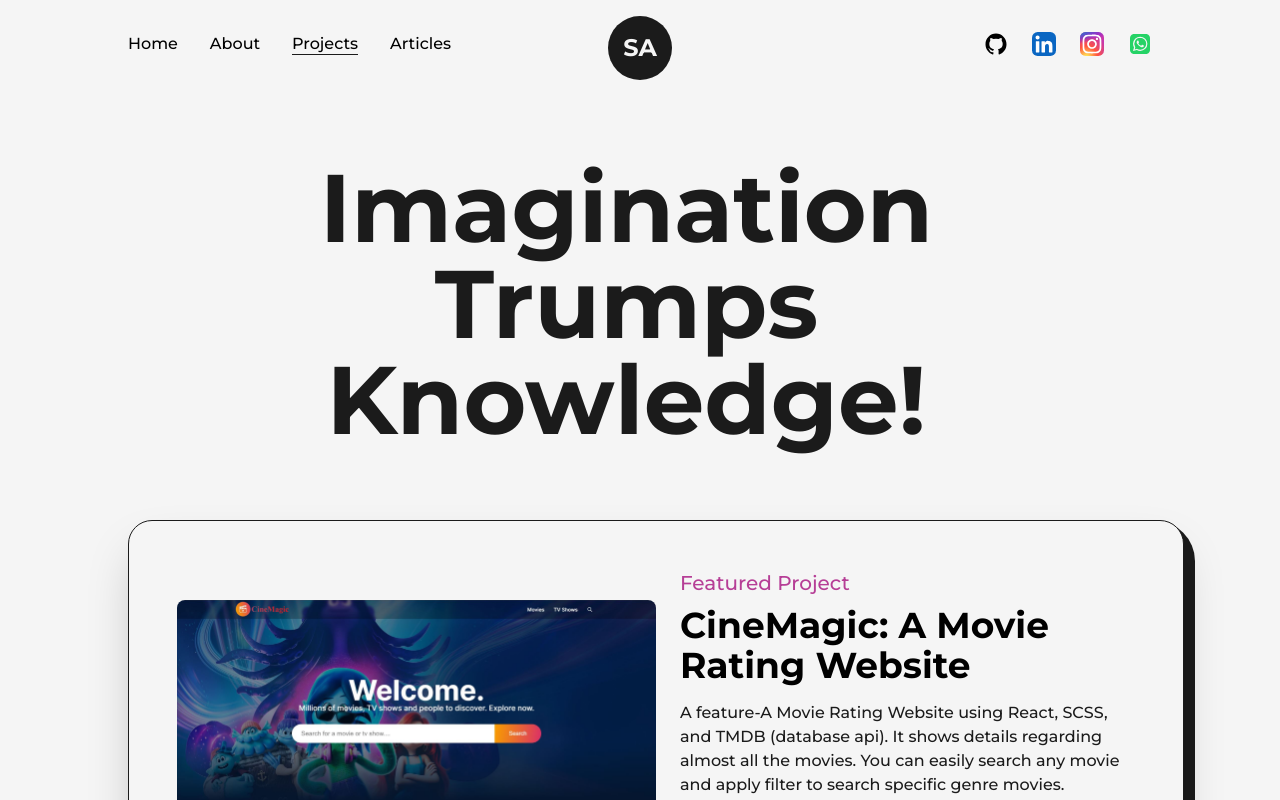
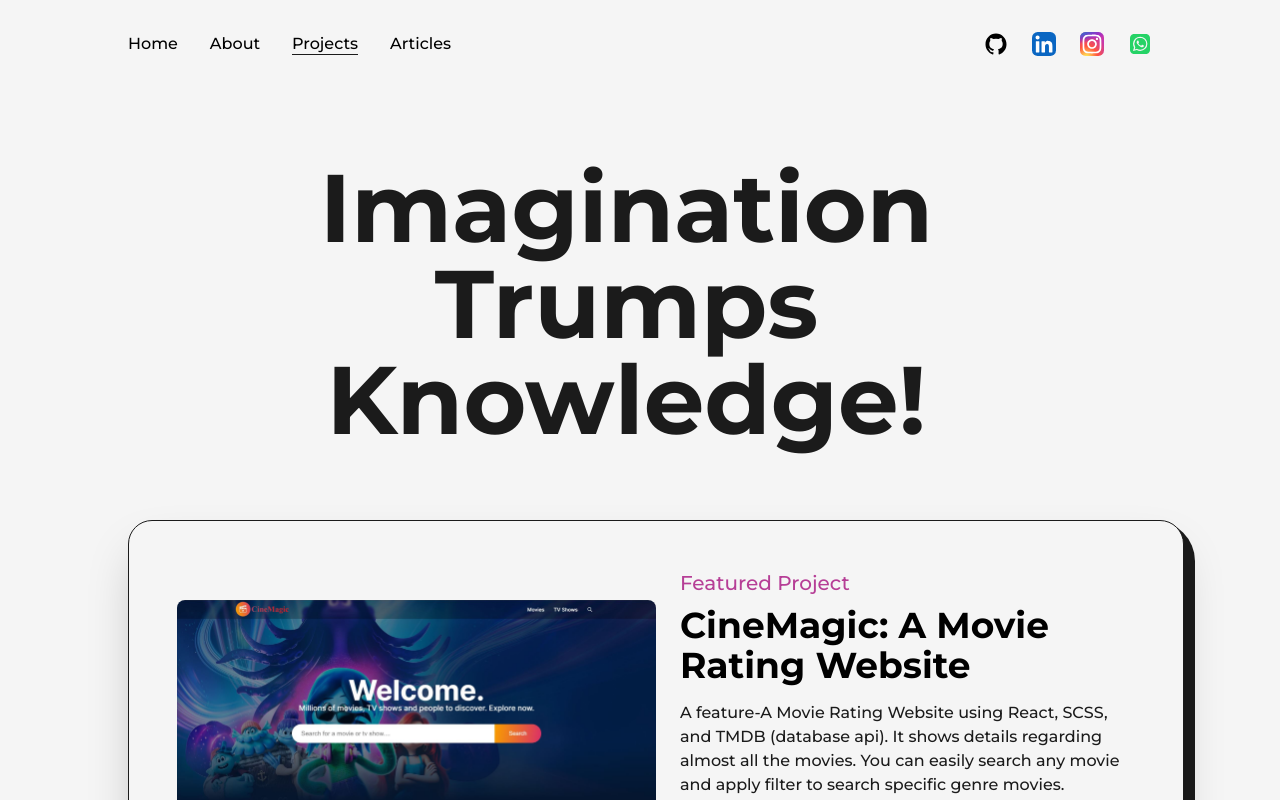
Before and after one commit to Suraj-Ambekar/portfolio-website, a Next.js app: page /projects in a window 1280 px wide. Shown: the top 800 px of the page. Built offline with nearby package versions, Linux system fonts and the light colour scheme.

Commit message:
removed logo because it looks unnecessary

```diff
--- a/src/components/NavBar.js
+++ b/src/components/NavBar.js
@@ -63,9 +63,9 @@
         </motion.a>
       </nav>
 
-      <div className='absolute left-[50%] top-2 translate-x-[-50%]'>
+      {/* <div className='absolute left-[50%] top-2 translate-x-[-50%]'>
         <Logo />
-      </div>
+      </div> */}
     </header>
   )
 }
```
